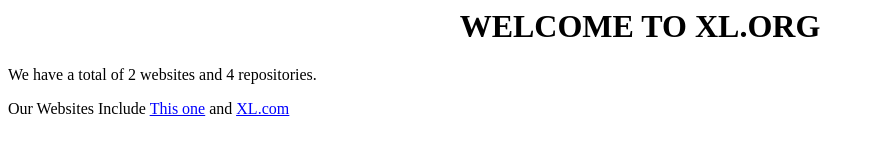
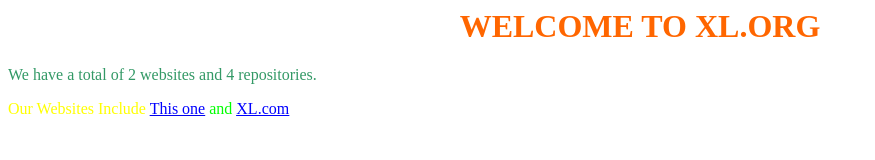
Before and after one commit to BunnyFirth-org/bunnyfirth-org.github.io, a plain HTML site: page index.html in a window 1280 px wide. Shown: the whole page, without its empty margins (0-875 px from the left). Drawn offline with Linux system fonts and the light colour scheme.

Commit message:
Update index.html

```diff
--- a/index.html
+++ b/index.html
@@ -1,3 +1,3 @@
-<h1 style="text-align: center;">WELCOME TO XL.ORG</h1>
-<p>We have a total of 2 websites and 4 repositories.</p>
-<p>Our Websites Include <a href="bunnyfirth-org.github.io"><span style="color: #0000ff;">This one</span></a>&nbsp;and <span style="text-decoration: underline; color: #0000ff;"><a style="color: #0000ff; text-decoration: underline;" title="XL.com!!" href="https://bunnyfirth-org.github.io/Website/">XL.com</a></span></p>
+<h1 style="text-align: center;"><span style="color: #ff6600;">WELCOME TO XL.ORG</span></h1>
+<p><span style="color: #339966;">We have a total of 2 websites and 4 repositories.</span></p>
+<p><span style="color: #ffff00;">Our Websites Include </span><a href="bunnyfirth-org.github.io"><span style="color: #0000ff;">This one</span></a>&nbsp;<span style="color: #00ff00;">and</span> <span style="text-decoration: underline; color: #0000ff;"><a style="color: #0000ff; text-decoration: underline;" title="XL.com!!" href="https://bunnyfirth-org.github.io/Website/">XL.com</a></span></p>
```
